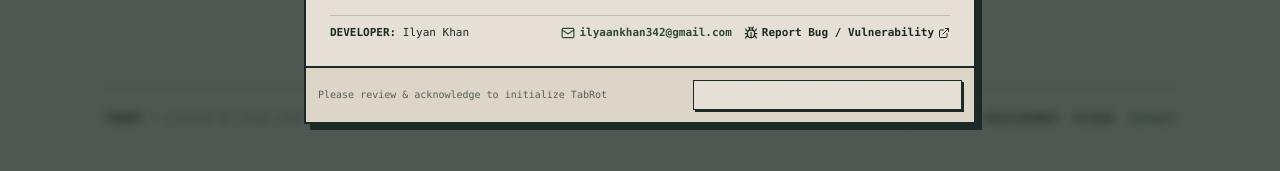
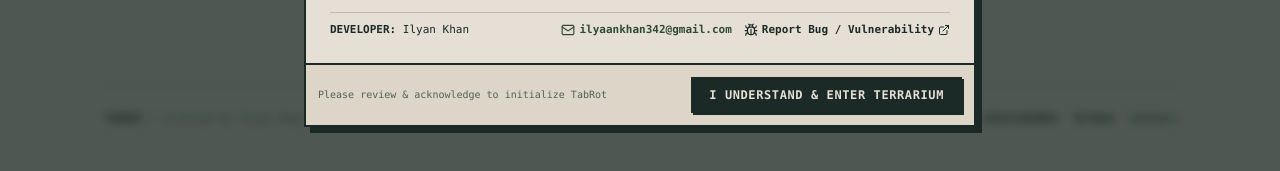
Before and after one commit to Ilyan321/TabRot, a React (Vite) app in the folder tabrot/: page / in a window 1280 px wide. Shown: the part 625-796 px from the top of the page. Built offline with nearby package versions, Linux system fonts and the light colour scheme; no server answers.

Commit message:
fix(modal): force inline background & contrast for acknowledge button with shrink-0 footer

```diff
--- a/tabrot/src/components/PrivacyModal.tsx
+++ b/tabrot/src/components/PrivacyModal.tsx
@@ -118,7 +118,7 @@ export const PrivacyModal: FC<PrivacyModalProps> = ({ isOpen, onClose, isFirstTi
         </div>
 
         {/* Modal Footer */}
-        <div className="p-3 bg-[#DDD5C7] border-t-2 border-[#1B2A26] flex items-center justify-between">
+        <div className="p-3 bg-[#DDD5C7] border-t-2 border-[#1B2A26] flex items-center justify-between shrink-0">
           <span className="text-[10px] text-[#536059]">
             {isFirstTime ? 'Please review & acknowledge to initialize TabRot' : 'Local-first architecture'}
           </span>
@@ -127,7 +127,8 @@ export const PrivacyModal: FC<PrivacyModalProps> = ({ isOpen, onClose, isFirstTi
               soundEngine.playClick();
               onClose();
             }}
-            className="brutalist-btn px-4 py-1.5 text-xs text-[#E6DFD5] bg-[#1B2A26] hover:bg-[#2A3F39]"
+            style={{ backgroundColor: '#1B2A26', color: '#E6DFD5' }}
+            className="px-4 py-2 text-xs font-bold font-mono tracking-wider uppercase border-2 border-[#1B2A26] shadow-[2px_2px_0px_#1B2A26] hover:bg-[#2A3F39] active:translate-x-0.5 active:translate-y-0.5 transition-all cursor-pointer"
           >
             {isFirstTime ? 'I UNDERSTAND & ENTER TERRARIUM' : 'ACKNOWLEDGE & CLOSE'}
           </button>
```
